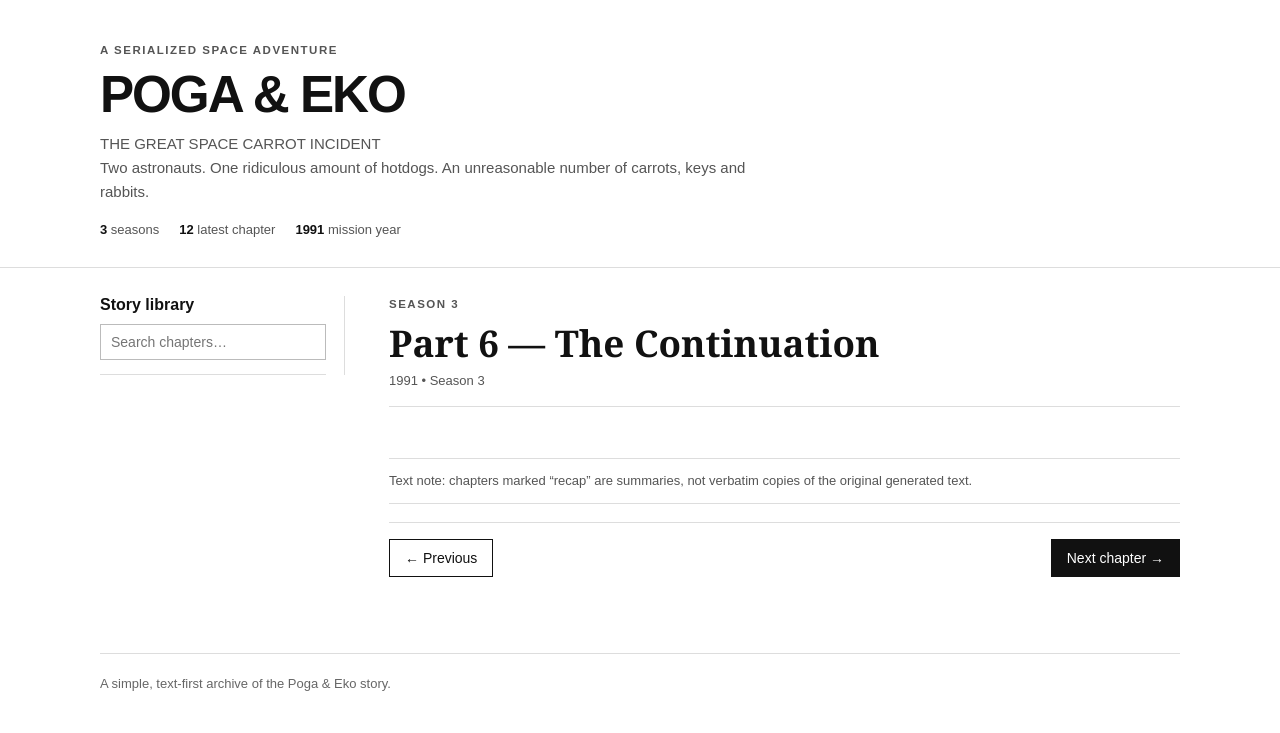
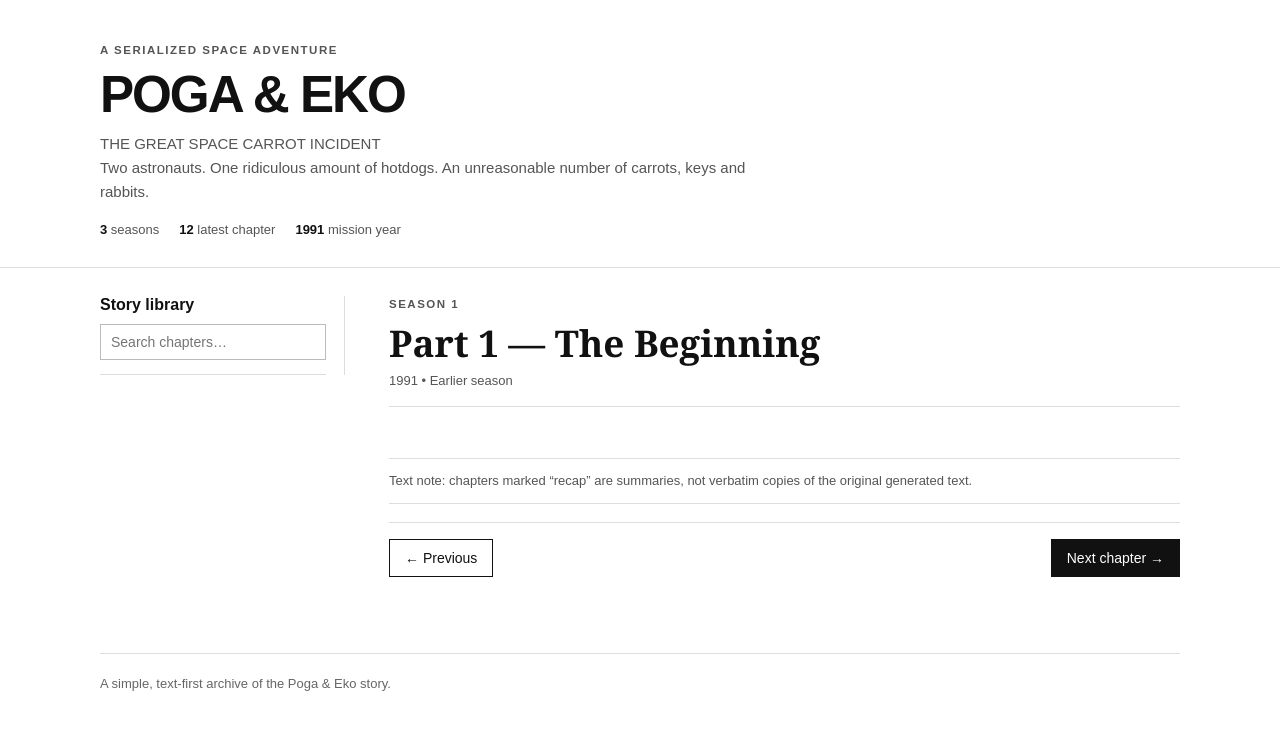
Before and after one commit to Veyrix73/Poga-and-eko-Storys, a plain HTML site: page index.html in a window 1280 px wide. Drawn offline with Linux system fonts and the light colour scheme.

Commit message:
Start story at Season 1 Part 1

```diff
--- a/index.html
+++ b/index.html
@@ -1001,7 +1001,7 @@ POGA: "Skill issue."
 
 END OF PART 12.`}
 ];
-const nav=document.getElementById('nav'),search=document.getElementById('search');let current=chapters.findIndex(c=>c.season===3&&c.part===6);
+const nav=document.getElementById('nav'),search=document.getElementById('search');let current=chapters.findIndex(c=>c.season===1&&c.part===1);
 function renderNav(){nav.innerHTML='';let q=search.value.toLowerCase();[1,2,3].forEach(s=>{let items=chapters.filter(c=>c.season===s&&((c.title+' '+c.text).toLowerCase().includes(q)));if(!items.length)return;let label=document.createElement('div');label.className='season';label.textContent='Season '+s;nav.append(label);items.forEach(c=>{let a=document.createElement('a');a.href='#';a.className='partlink'+(chapters.indexOf(c)===current?' active':'');a.textContent='Part '+c.part+' — '+c.title;a.onclick=e=>{e.preventDefault();current=chapters.indexOf(c);render()};nav.append(a)})})}
 function render(){let c=chapters[current];document.getElementById('seasonLabel').textContent='Season '+c.season;document.getElementById('title').textContent='Part '+c.part+' — '+c.title;document.getElementById('meta').textContent='1991 • '+(c.season===3?'Season 3':'Earlier season');document.getElementById('story').textContent=expandedStories[`${c.season}-${c.part}`]||c.text;document.getElementById('notice').textContent=expandedStories[`${c.season}-${c.part}`]?'Reconstructed full chapter based on the original plot and dialogue notes from the story conversation. Season 3 Parts 6–12 are preserved full chapters.':'Full chapter text reproduced from the story conversation.';document.getElementById('prev').disabled=current===0;document.getElementById('next').disabled=current===chapters.length-1;renderNav()}
 document.getElementById('prev').onclick=()=>{if(current>0){current--;render();window.scrollTo(0,0)}};document.getElementById('next').onclick=()=>{if(current<chapters.length-1){current++;render();window.scrollTo(0,0)}};search.addEventListener('input',renderNav);render();
```
